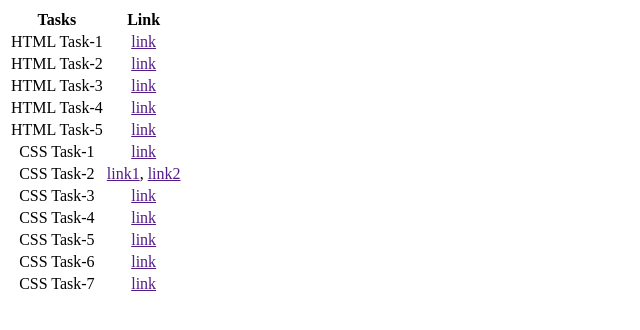
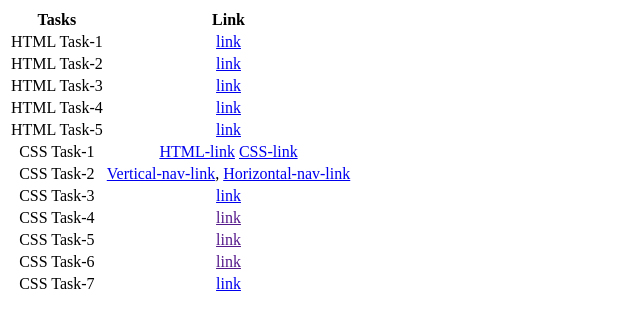
Before and after one commit to saisrushik/MERN-Stack-Assignments, a plain HTML site: page index.html in a window 1280 px wide. Shown: the whole page, without its empty margins (0-640 px from the left). Drawn offline with Linux system fonts and the light colour scheme.

Commit message:
Add files via upload

```diff
--- a/index.html
+++ b/index.html
@@ -14,50 +14,51 @@
         <tr>
             <td>HTML Task-1</td>
             <td>
-                <a href="" target="_blank">link</a>
+                <a href="./HTML Tasks/Task1.html" target="_blank">link</a>
             </td>
         </tr>
         <tr>
             <td>HTML Task-2</td>
             <td>
-                <a href="" target="_blank">link</a>
+                <a href="./HTML Tasks/Task2.html" target="_blank">link</a>
             </td>
         </tr>
         <tr>
             <td>HTML Task-3</td>
             <td>
-                <a href="" target="_blank">link</a>
+                <a href="./HTML Tasks/Task3.html" target="_blank">link</a>
             </td>
         </tr>
         <tr>
             <td>HTML Task-4</td>
             <td>
-                <a href="" target="_blank">link</a>
+                <a href="./HTML Tasks/Task4.html" target="_blank">link</a>
             </td>
         </tr>
         <tr>
             <td>HTML Task-5</td>
             <td>
-                <a href="" target="_blank">link</a>
+                <a href="./HTML Tasks/Task5.html" target="_blank">link</a>
             </td>
         </tr>
         <tr>
             <td>CSS Task-1</td>
             <td>
-                <a href="" target="_blank">link</a>
+                <a href="./CSS Tasks/cssTask1.html" target="_blank">HTML-link</a>
+                <a href="./CSS Tasks/cssTask1.css" target="_blank">CSS-link</a>
             </td>
         </tr>
         <tr>
             <td>CSS Task-2</td>
             <td>
-                <a href="" target="_blank">link1</a>,
-                <a href="" target="_blank">link2</a>
+                <a href="./CSS Tasks/cssTask2-1.html" target="_blank">Vertical-nav-link</a>,
+                <a href="./CSS Tasks/cssTask2-2.html" target="_blank">Horizontal-nav-link</a>
             </td>
         </tr>
         <tr>
             <td>CSS Task-3</td>
             <td>
-                <a href="" target="_blank">link</a>
+                <a href="./CSS Tasks/cssTask3.html" target="_blank">link</a>
             </td>
         </tr>
         <tr>
@@ -81,7 +82,7 @@
         <tr>
             <td>CSS Task-7</td>
             <td>
-                <a href="" target="_blank">link</a>
+                <a href="./CSS Tasks/cssTask-7.html" target="_blank">link</a>
             </td>
         </tr>
     </table>
```
